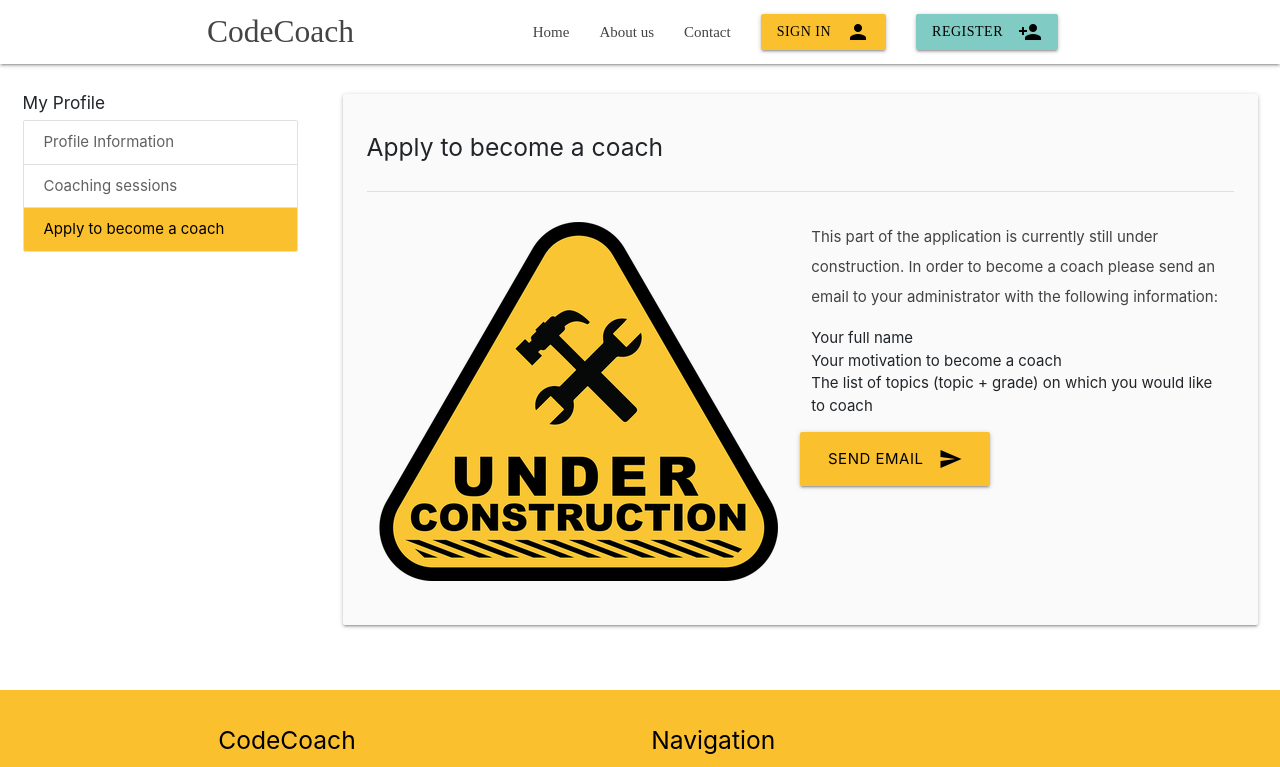
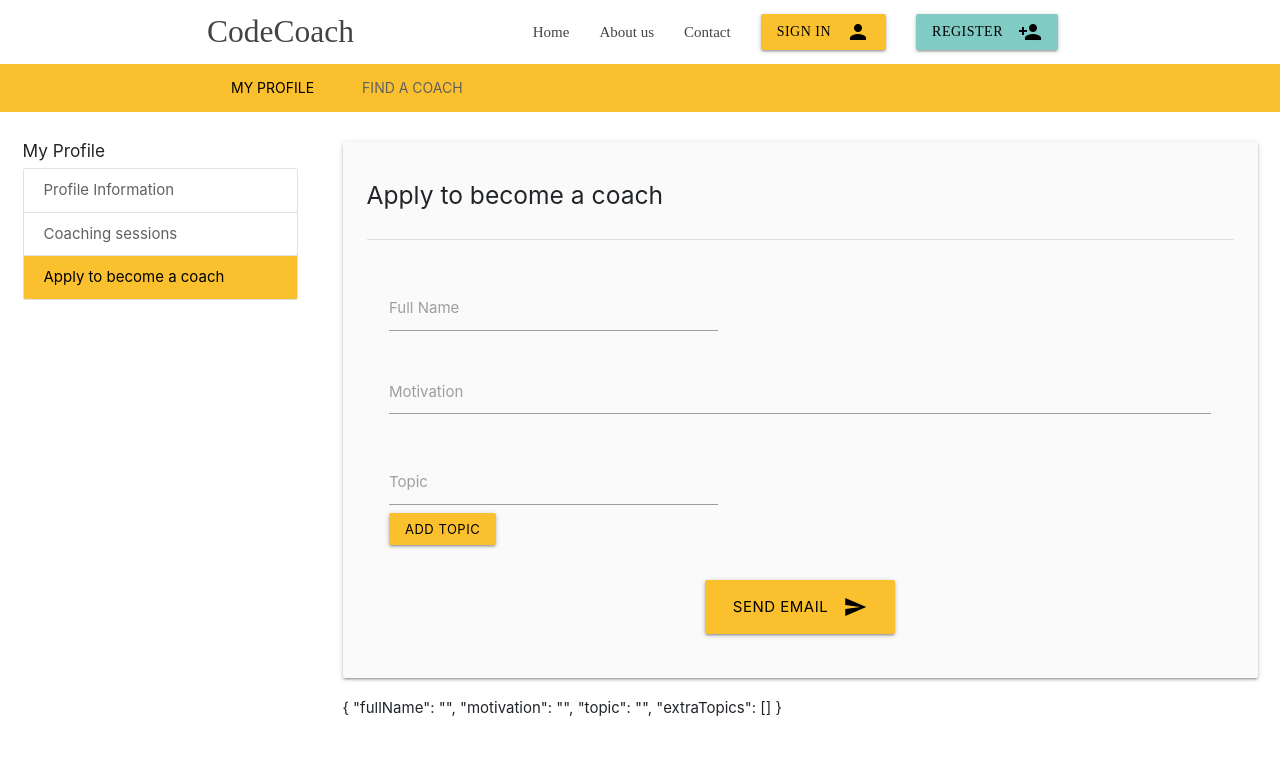
Before and after one commit to RafaelWill/marvel-codecoach-frontend, an Angular app: page /users/1/become-a-coach in a window 1280 px wide. Shown: the top 767 px of the page. Built offline with nearby package versions, Linux system fonts and the light colour scheme.

Commit message:
Story 5 | doing : working on dynamic form

```diff
--- a/src/app/user/become-coach/become-coach.component.html
+++ b/src/app/user/become-coach/become-coach.component.html
@@ -1,3 +1,12 @@
+<div class="nav-content yellow darken-2">
+  <div class="container">
+    <ul class="tabs tabs-transparent">
+      <li class="tab"><a class="black-text">My Profile</a></li>
+      <li class="tab"><a class="grey-text text-darken-2">Find a coach</a></li>
+    </ul>
+  </div>
+</div>
+
 <div class="row">
 
   <div class="col-3 s12 m2">
@@ -17,29 +26,38 @@
       <section class="card-panel grey lighten-5">
         <h5>Apply to become a coach</h5>
         <div class="divider"></div>
+        <form [formGroup]="becomeCoachForm" (ngSubmit)="submit()">
         <div class="row">
+
+
           <div class="col l2 m2 s12">
-            <img src="assets/images/under_construction.png" class="responsive-img"
-                 alt="Under Construction">
-          </div>
-          <div class="col l10 m10 s12">
-            <p class="grey-text text-darken-3">This part of the application is currently still under
-              construction. In order to become a coach please send an email to your administrator with
-              the following information:
-            </p>
-              <ul>
-               <li>Your full name</li>
-               <li>Your motivation to become a coach</li>
-                <li>The list of topics (topic + grade) on which you would like to coach</li>
-             </ul>
-            <div class="row right-align">
-              <a class="waves-effect waves-light yellow darken-2 btn-large black-text">Send Email <i
-                class="material-icons right">send</i></a>
+            <div class="input-field col s5">
+              <input id="first_name" type="text" class="validate" formControlName="fullName">
+              <label for="first_name">Full Name</label>
+            </div>
+            <div class="input-field col s12">
+              <textarea id="motivation" class="materialize-textarea" data-length="120" formControlName="motivation"></textarea>
+              <label for="motivation">Motivation</label>
+            </div>
 
+            <div class="input-field col s5">
+              <input id="topic" type="text" class="validate" formControlName="topic">
+              <label for="topic">Topic</label>
+              <div formArrayName="extraTopics" *ngFor="let topic of alternateTopics?.controls; let i=index">
+                <input type="text" class="validate form-control" [formControlName]="i">
+              </div>
+              <button type="button" class="waves-effect waves-light btn-small yellow darken-2 black-text" (click)="addAlternateTopic()">Add topic</button>
             </div>
+
           </div>
         </div>
+        <div class="row right-align justify-content-center">
+          <a class="waves-effect waves-light yellow darken-2 btn-large black-text">Send Email <i
+            class="material-icons right">send</i></a>
+        </div>
+        </form>
       </section>
+      <p>{{this.becomeCoachForm.value | json}}</p>
 
     </div>
   </div>
--- a/src/app/user/become-coach/become-coach.component.ts
+++ b/src/app/user/become-coach/become-coach.component.ts
@@ -1,4 +1,5 @@
 import { Component, OnInit } from '@angular/core';
+import {FormArray, FormBuilder, FormGroup} from '@angular/forms';
 
 @Component({
   selector: 'app-become-coach',
@@ -7,9 +8,35 @@ import { Component, OnInit } from '@angular/core';
 })
 export class BecomeCoachComponent implements OnInit {
 
-  constructor() { }
+  _becomeCoachForm!: FormGroup;
+
+  constructor(private _formBuilder: FormBuilder) { }
 
   ngOnInit(): void {
+    this._becomeCoachForm = this._formBuilder.group({
+      fullName: '',
+      motivation: '',
+      topic: '',
+      extraTopics: this._formBuilder.array([])
+    });
   }
 
+  get becomeCoachForm(): FormGroup {
+    return this._becomeCoachForm;
+  }
+
+  // tslint:disable-next-line:typedef
+  get alternateTopics() {
+    return this._becomeCoachForm.get('extraTopics') as FormArray;
+  }
+
+  // tslint:disable-next-line:typedef
+  addAlternateTopic() {
+    this.alternateTopics.push(this._formBuilder.control(''));
+  }
+
+  // tslint:disable-next-line:typedef
+  submit() {
+    console.log(this.becomeCoachForm.value);
+  }
 }
--- a/src/app/user/user-profile/user-profile.component.html
+++ b/src/app/user/user-profile/user-profile.component.html
@@ -1,3 +1,13 @@
+<div class="nav-content yellow darken-2">
+  <div class="container">
+    <ul class="tabs tabs-transparent">
+      <li class="tab"><a class="black-text">My Profile</a></li>
+      <li class="tab"><a class="grey-text text-darken-2">Find a coach</a></li>
+    </ul>
+  </div>
+</div>
+
+<div class="row">
   <div class="col-3 s12 m2">
     <div class="content-container">
       <h6>My Profile</h6>
@@ -8,3 +18,4 @@
       </div>
     </div>
   </div>
+</div>
```
